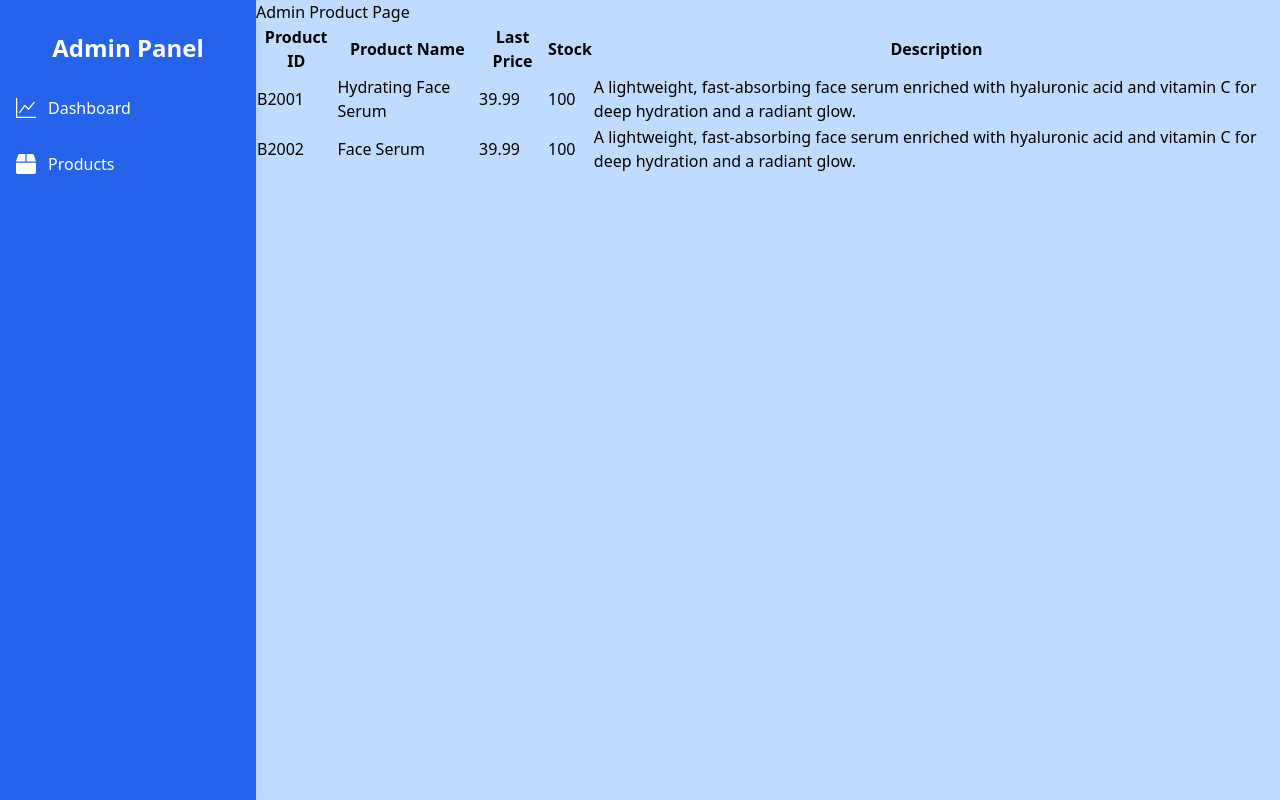
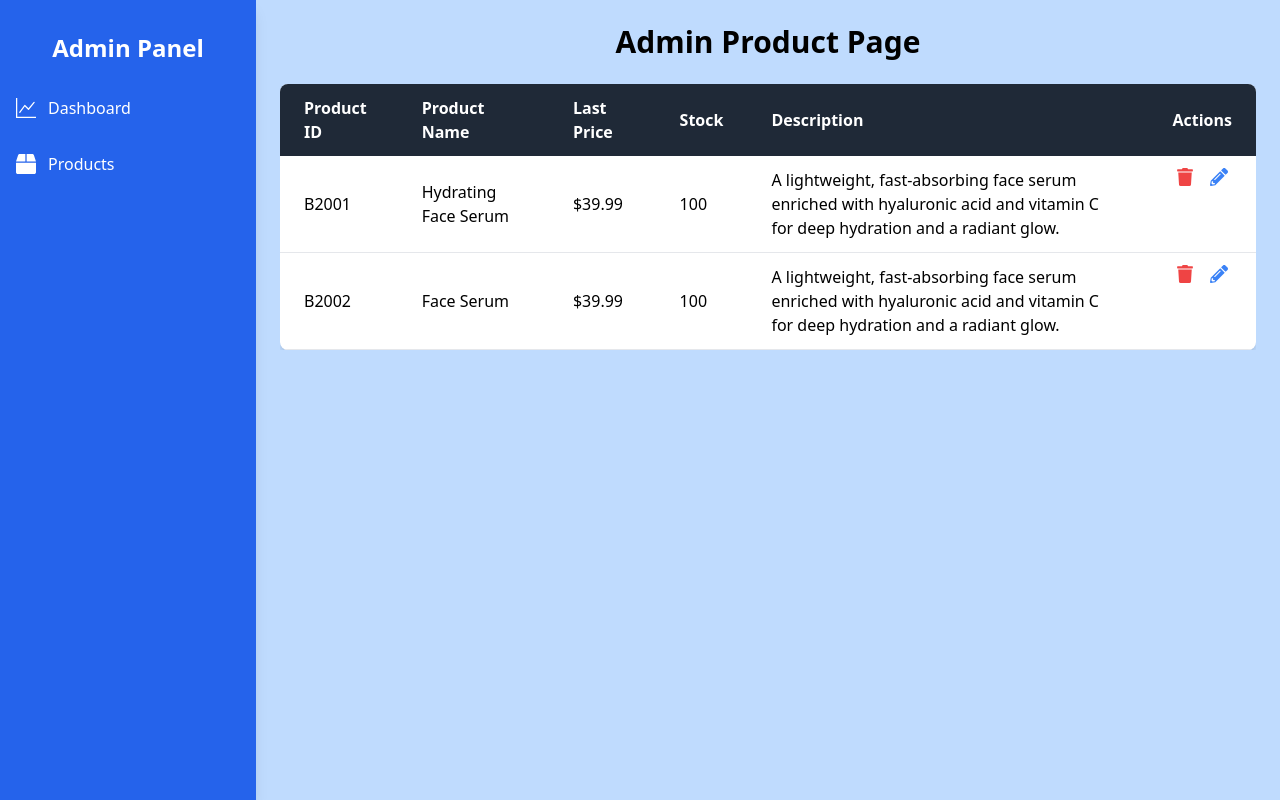
Before and after one commit to damindisamaranayaka/cbc-frontend, a React (Vite) app: page /admin/products in a window 1280 px wide. Built offline with nearby package versions, Linux system fonts and the light colour scheme; no server answers.

Commit message:
make admin product page beautifull

```diff
--- a/src/pages/admin/adminProductPage.jsx
+++ b/src/pages/admin/adminProductPage.jsx
@@ -1,5 +1,6 @@
 import axios from "axios";
 import { useEffect, useState } from "react";
+import { FaTrash, FaPencilAlt } from "react-icons/fa";
 
 export default function AdminProductPage() {
     const [products, setProducts] = useState([
@@ -40,42 +41,42 @@ export default function AdminProductPage() {
             });
     }, []);
 
-    useEffect(() => {
-        console.log({
-            discountTitle: "Summer Sale",
-            firstProduct: products.length > 0 ? products[0] : "No products available"
-        });
-    }, [products]); // Logs updated products after fetching
-
     return (
-        <div>
-            <h1>Admin Product Page</h1>
-        <table>
-            <thead>
+        <div className="container mx-auto p-6">
+            <h1 className="text-3xl font-bold mb-6 text-center">Admin Product Page</h1>
+            <div className="overflow-x-auto">
+                <table className="min-w-full bg-white shadow-md rounded-lg overflow-hidden">
+                    <thead className="bg-gray-800 text-white">
                         <tr>
-                    <th>Product ID</th>
-                    <th>Product Name</th>
-                    <th>Last Price</th>
-                    <th>Stock</th>
-                    <th>Description</th>
+                            <th className="py-3 px-6 text-left">Product ID</th>
+                            <th className="py-3 px-6 text-left">Product Name</th>
+                            <th className="py-3 px-6 text-left">Last Price</th>
+                            <th className="py-3 px-6 text-left">Stock</th>
+                            <th className="py-3 px-6 text-left">Description</th>
+                            <th className="py-3 px-6 text-center">Actions</th>
                         </tr>
                     </thead>
                     <tbody>
-                {products.map((product,index) => {
-                    return <tr key={index}>
-                        <td>{product.productId}</td>
-                        <td>{product.productName}</td>
-                        <td>{product.lastPrice}</td>
-                        <td>{product.stock}</td>
-                        <td>{product.description}</td>
-                    </tr>;
-    })}
+                        {products.map((product) => (
+                            <tr key={product._id} className="border-b hover:bg-gray-100">
+                                <td className="py-3 px-6">{product.productId}</td>
+                                <td className="py-3 px-6">{product.productName}</td>
+                                <td className="py-3 px-6">${product.lastPrice}</td>
+                                <td className="py-3 px-6">{product.stock}</td>
+                                <td className="py-3 px-6">{product.description}</td>
+                                <td className="py-3 px-6 text-center flex justify-center gap-4">
+                                    <button className="text-red-500 hover:text-red-700">
+                                        <FaTrash size={18} />
+                                    </button>
+                                    <button className="text-blue-500 hover:text-blue-700">
+                                        <FaPencilAlt size={18} />
+                                    </button>
+                                </td>
+                            </tr>
+                        ))}
                     </tbody>
                 </table>
             </div>
-
-
-
+        </div>
     );
 }
-//key={product._id}   is React key, which is required to uniquely identify elements in a list and helps React efficiently update the UI.
```
Lines whose indentation alone changed are shown as unchanged.
